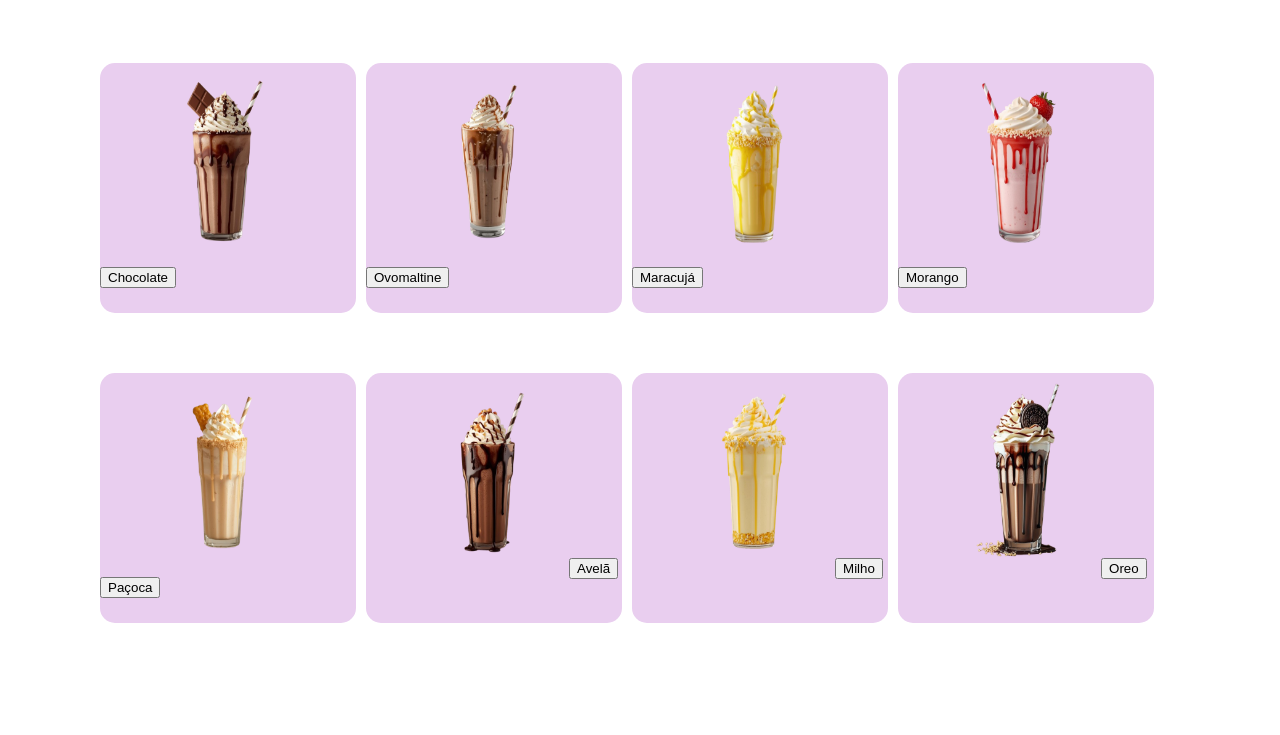
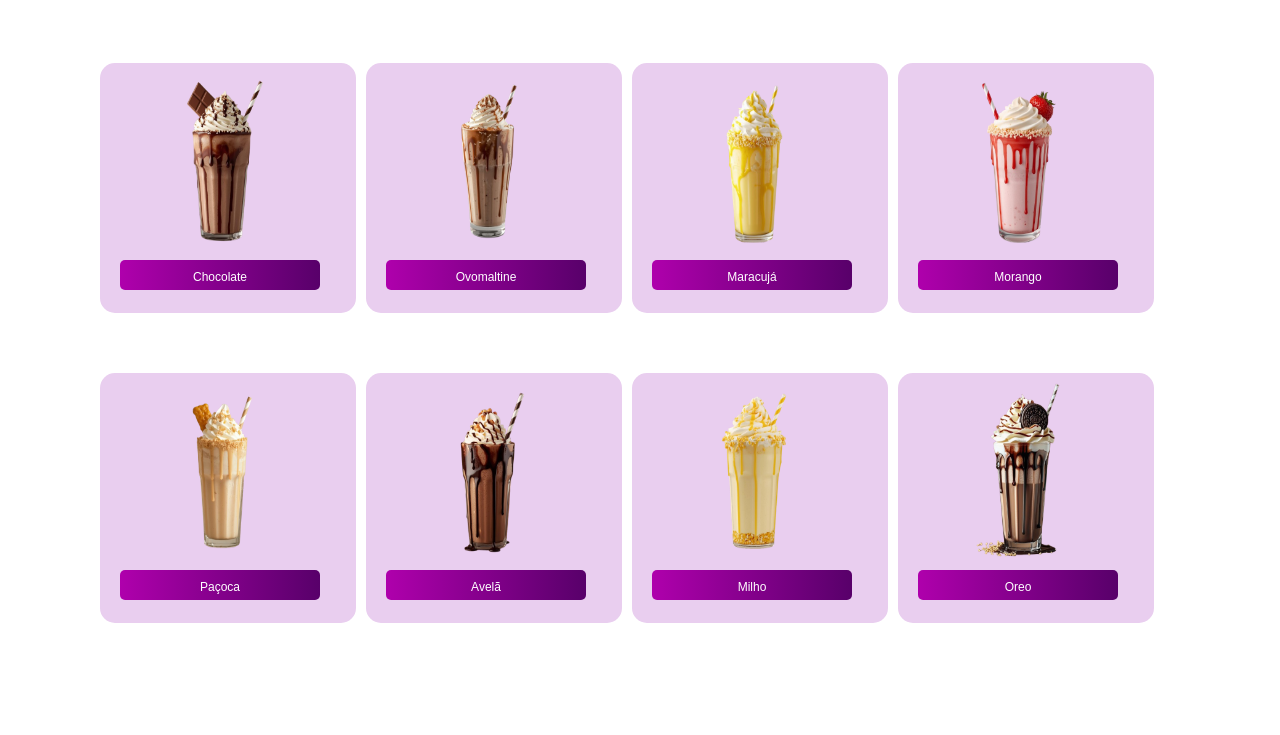
Before and after one commit to Campos123-jpg/final_project, a plain HTML site: page MilkShake.html in a window 1280 px wide. Shown: the part 526-1261 px from the top of the page. Drawn offline with nearby package versions, Linux system fonts and the light colour scheme; a web font is replaced by a local one.

```diff
--- a/MilkShake.html
+++ b/MilkShake.html
@@ -60,7 +60,7 @@
 
         <div id="chocolate">
             <img src="../final_project/imagens/Milk-Choco-Novo.png" alt="MilkShake de Chocolate"/>
-            <button onclick="abrirInfo('infoChocolate')">Chocolate</button>
+            <button id="btnInfo" onclick="abrirInfo('infoChocolate')">Chocolate</button>
             <span id="infoChocolate" class="info-milkshake">
                 <h1>Chocolate</h1>
                 <p>Cremoso e intenso, com o sabor clássico que nunca sai de moda.</p>
@@ -69,7 +69,7 @@
 
         <div id="Ovomaltine">
             <img src="../final_project/imagens/Milk-Ovo-Novo.png" alt="MilkShake de Ovomaltine"/>
-            <button onclick="abrirInfo('infoOvomaltine')">Ovomaltine</button>
+            <button id="btnInfo" onclick="abrirInfo('infoOvomaltine')">Ovomaltine</button>
             <span id="infoOvomaltine" class="info-milkshake">
                 <h1>Ovomaltine</h1>
                 <p>Crocância irresistível do Ovomaltine misturada ao frescor gelado.</p>
@@ -78,7 +78,7 @@
 
         <div id="Maracujá">
             <img src="../final_project/imagens/Milk-Mara-Novo.png" alt="MilkShake de Maracujá"/>
-            <button onclick="abrirInfo('infoMaracuja')">Maracujá</button>
+            <button id="btnInfo" onclick="abrirInfo('infoMaracuja')">Maracujá</button>
             <span id="infoMaracuja" class="info-milkshake">
                 <h1>Maracujá</h1>
                 <p>Refrescante e tropical, com aquele azedinho que conquista.</p>
@@ -87,7 +87,7 @@
 
         <div id="Morango1">
             <img src="../final_project/imagens/Milk-Mora-Novo.png" alt="MilkShake de Morango"/>
-            <button onclick="abrirInfo('infoMorango')">Morango</button>
+            <button id="btnInfo" onclick="abrirInfo('infoMorango')">Morango</button>
             <span id="infoMorango" class="info-milkshake">
                 <h1>Morango</h1>
                 <p>Doce e delicado, feito com o sabor apaixonante do morango.</p>
@@ -101,7 +101,7 @@
 
         <div id="Paçoca">
             <img src="../final_project/imagens/Milk-Paço-Novo.png" alt="MilkShake de Paçoca"/>
-            <button onclick="abrirInfo('infoPacoca')">Paçoca</button>
+            <button id="btnInfo" onclick="abrirInfo('infoPacoca')">Paçoca</button>
             <span id="infoPacoca" class="info-milkshake">
                 <h1>Paçoca</h1>
                 <p>Explosão de sabor brasileiro: paçoca cremosa que derrete na boca.</p>
@@ -110,7 +110,7 @@
 
         <div id="Avelã">
             <img src="../final_project/imagens/Milk-Ave-Novo.png" alt="MilkShake de Avelã"/>
-            <button onclick="abrirInfo('infoAvela')">Avelã</button>
+            <button id="btnInfo" onclick="abrirInfo('infoAvela')">Avelã</button>
             <span id="infoAvela" class="info-milkshake">
                 <h1>Avelã</h1>
                 <p>Elegante e sofisticado, com o toque marcante da avelã.</p>
@@ -119,7 +119,7 @@
 
         <div id="Milho">
             <img src="../final_project/imagens/Milk-Milho-Novo.png" alt="MilkShake de Milho"/>
-            <button onclick="abrirInfo('infoMilho')">Milho</button>
+            <button id="btnInfo" onclick="abrirInfo('infoMilho')">Milho</button>
             <span id="infoMilho" class="info-milkshake">
                 <h1>Milho</h1>
                 <p>Surpreendente e único, com a doçura suave do milho verde.</p>
@@ -128,7 +128,7 @@
 
         <div id="Oreo">
             <img src="../final_project/imagens/Milk-Oreo-Novo.png" alt="MilkShake de Oreo"/>
-            <button onclick="abrirInfo('infoOreo')">Oreo</button>
+            <button id="btnInfo" onclick="abrirInfo('infoOreo')">Oreo</button>
             <span id="infoOreo" class="info-milkshake">
                 <h1>Oreo</h1>
                 <p>Clássico crocante: pedaços de Oreo mergulhados na cremosidade.</p>
```
Also changed, not shown: picoles.html (+6 -6 lines).
